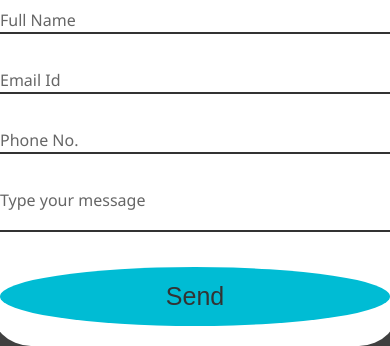
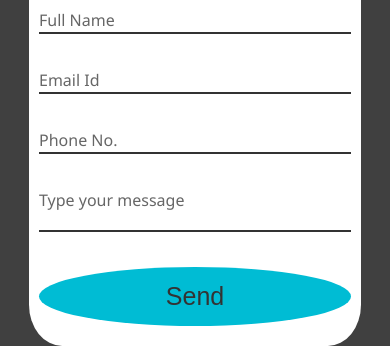
Before and after one commit to hchauhan652/bcms-website, a plain HTML site: page contact.html in a window 390 px wide. Shown: the part 749-1095 px from the top of the page. Drawn offline with Linux system fonts and the light colour scheme.

Commit message:
Update style_contact.css

```diff
--- a/style_contact.css
+++ b/style_contact.css
@@ -219,7 +219,7 @@ width: 100%;
     }
     .contactform
 {
-    width: 100%;
+    width: 80%;
     border-radius: 10%;
     padding: 10px;
     background: #fff;
@@ -234,6 +234,13 @@ width: 100%;
     .content h1 {
         font-size: 25px;
     }
+    .contactform
+{
+    width: 80%;
+    border-radius: 10%;
+    padding: 10px;
+    background: #fff;
+}
         .container{
         flex-direction: column;
 }
```
